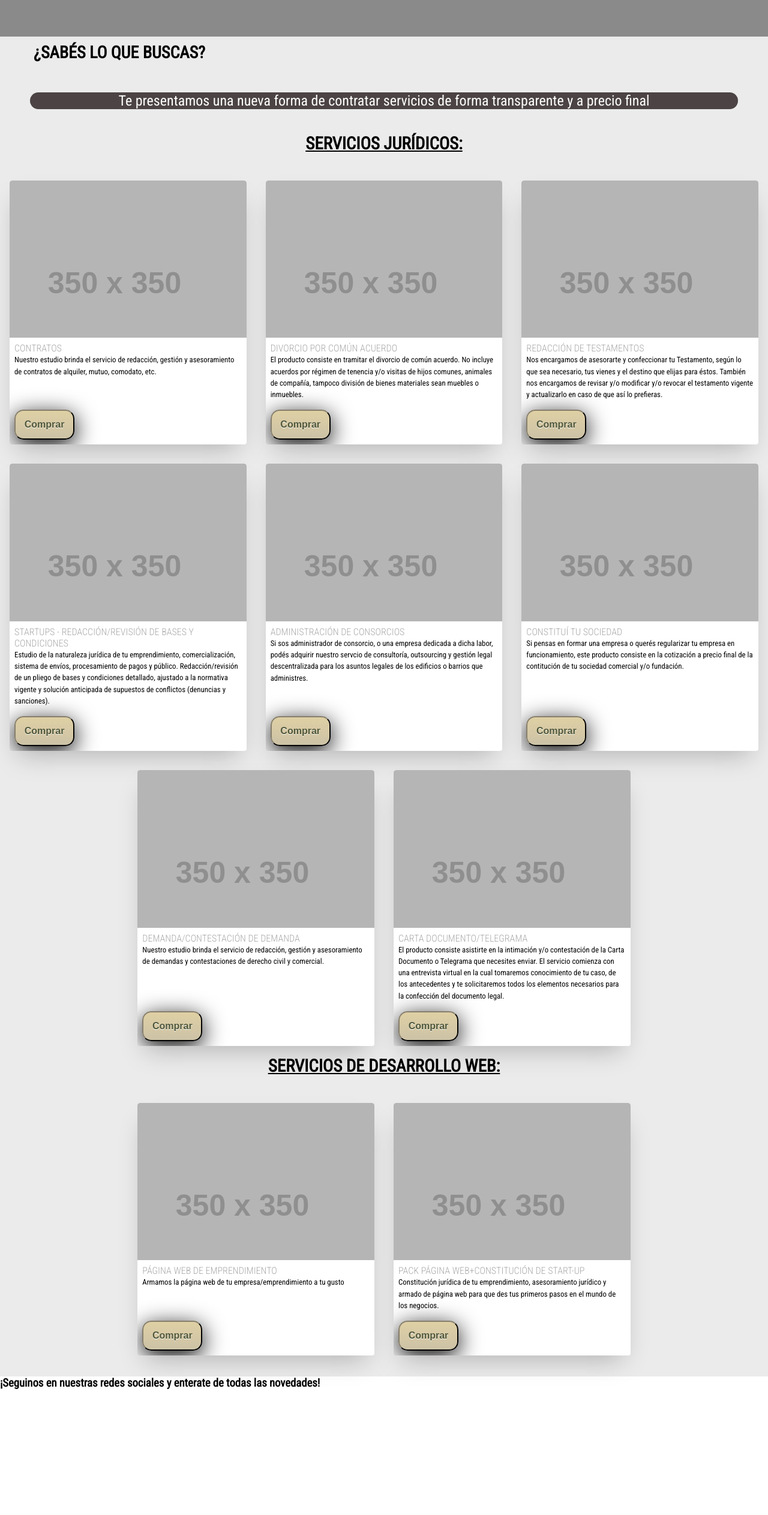
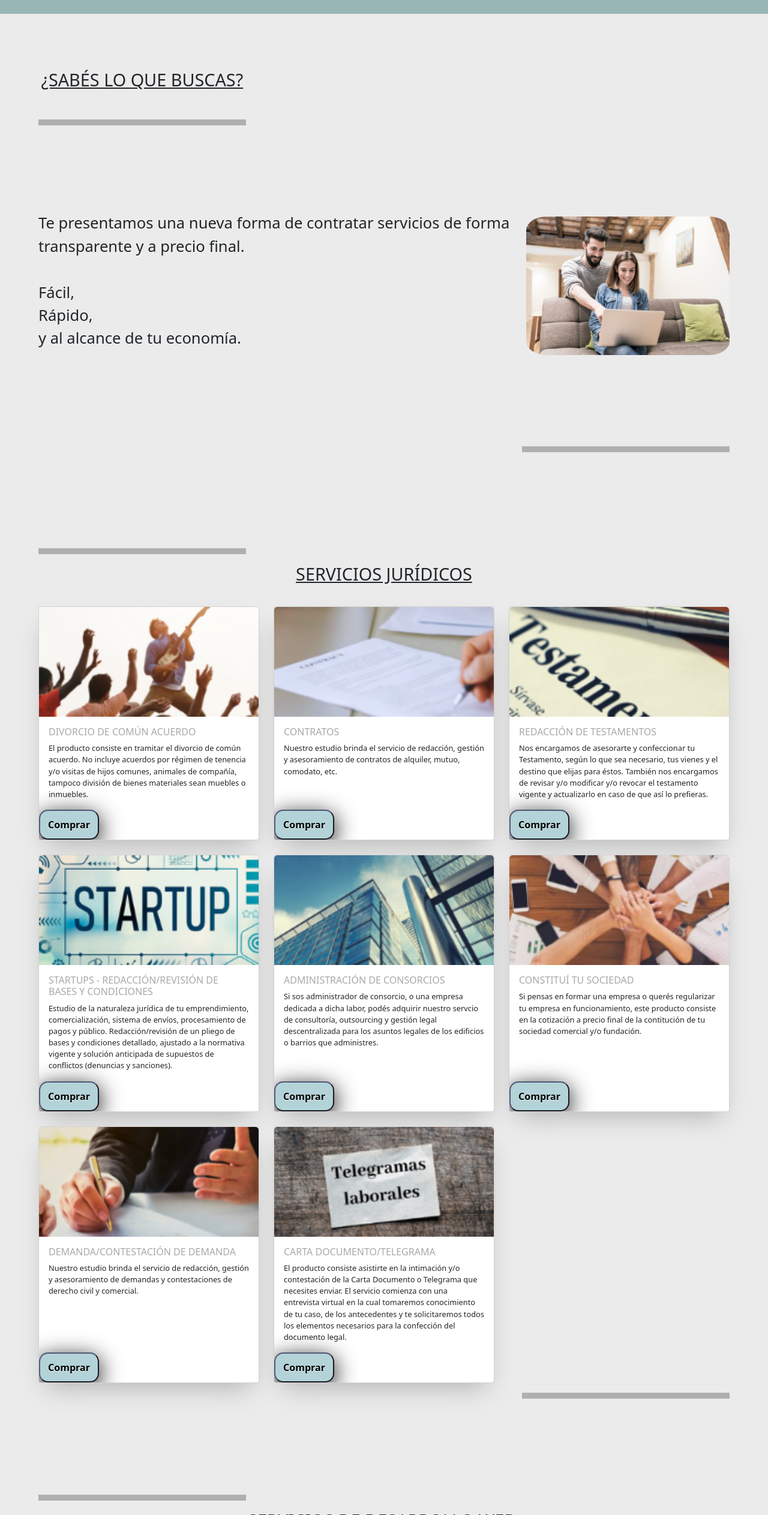
Before and after one commit to constanzabravi/bacbravi, a plain HTML site: page pages/tienda-legal.html in a window 1280 px wide. Shown: the part 274-2800 px from the top of the page at 60% size. Before the commit the page ends 2591 px from the top, so only its background shows below. Drawn offline with nearby package versions, Linux system fonts and the light colour scheme; placeholder pictures from the web are drawn by us.

Commit message:
bootstrap completo de todas las paginas

```diff
--- a/css/estilos.css
+++ b/css/estilos.css
@@ -54,7 +54,8 @@ section {
 .divSeccion {
     display: flex;
     flex-wrap: nowrap;
-    align-items: center
+    align-items: center;
+    justify-content: space-between;
 }
 
 .divSeccion p {
@@ -62,14 +63,15 @@ section {
     font-size: 1.6rem;
 }
 
-.imgQuienesSomos img {
+.imgSeccion {
     border-radius: 10%;
-    width: 100%;
+    max-width: 100%;
+    max-height: 100%;
 }
 
 
 .fondoSeccion {
-    background-color: #8A8A8A;
+    background-color: #98b6b6;
     color: black;
 }
 
@@ -93,13 +95,13 @@ section {
     width: 100px;
     height: 50px;
     border-width: 2px;
-    color: #505739;
-    border-color: #333029;
+    color: black;
+    border-color: #4e5875;
     font-weight: bold;
     border-radius: 15px;
     box-shadow: 0px 9px 38px 0px black;
     text-shadow: 0px 1px 0px #ffffff;
-    background: linear-gradient(rgba(223, 208, 164, 1), #ccc2a6);
+    background: #b3d3d8;
 }
 
 .buttonClass:hover {
@@ -265,9 +267,12 @@ hr {
 .divSeccion1 {
     font-size: 1.5rem;
     text-align: center;
-    padding: 10px;
+    padding: 20px;
+    background-color:#98b6b6;
 }
-
+.divSeccion1 h2 {
+margin-top: 20px;
+}
 .divSeccion1 p {
     padding: 5px 5px;
 }
@@ -281,7 +286,7 @@ hr {
 }
 
 .cartas1 {
-    background-color: #4c4444;
+    background-color: #8A8A8A;
     color: white;
     margin: 40px 50px;
     border-radius: 20px;
--- a/pages/tienda-legal.html
+++ b/pages/tienda-legal.html
@@ -5,7 +5,8 @@
     <meta charset="UTF-8">
     <meta http-equiv="X-UA-Compatible" content="IE=edge">
     <meta name="viewport" content="width=device-width, initial-scale=1.0">
-    <link href="https://cdn.jsdelivr.net/npm/bootstrap@5.2.0-beta1/dist/css/bootstrap.min.css" rel="stylesheet"integrity="sha384-0evHe/X+R7YkIZDRvuzKMRqM+OrBnVFBL6DOitfPri4tjfHxaWutUpFmBp4vmVor" crossorigin="anonymous">
+    <link href="https://cdn.jsdelivr.net/npm/bootstrap@5.2.0-beta1/dist/css/bootstrap.min.css" rel="stylesheet"
+        integrity="sha384-0evHe/X+R7YkIZDRvuzKMRqM+OrBnVFBL6DOitfPri4tjfHxaWutUpFmBp4vmVor" crossorigin="anonymous">
     <title>TIENDA LEGAL</title>
     <link rel="icon" href="../assets/favicon.ico">
     <link rel="stylesheet" href="../css/estilos.css">
@@ -16,21 +17,24 @@
 
 <header>
     <!-- inicio de navbar -->
-    <nav class="navbar navbar-expand-lg style="background-color: #FFFFFF;">
+    <nav class="navbar navbar-expand-lg style=" background-color: #FFFFFF;">
         <div class="container-fluid">
-         <a class="navbar-brand" href="#"><img src="../assets/baclogo.jpg"  width="180" height="140" class="d-inline-block imgheader"></a>
-           <button class="navbar-toggler" type="button" data-bs-toggle="collapse"
-               data-bs-target="#navbarNavAltMarkup" aria-controls="navbarNavAltMarkup" aria-expanded="false"
-               aria-label="Toggle navigation">
+            <a class="navbar-brand" href="#"><img src="../assets/baclogo.jpg" width="180" height="140"
+                    class="d-inline-block imgheader"></a>
+            <button class="navbar-toggler" type="button" data-bs-toggle="collapse" data-bs-target="#navbarNavAltMarkup"
+                aria-controls="navbarNavAltMarkup" aria-expanded="false" aria-label="Toggle navigation">
                 <span class="navbar-toggler-icon"></span>
             </button>
             <div class="collapse navbar-collapse" id="navbarNavAltMarkup">
                 <div class="navbar-nav">
                     <a class="nav-link animacionSalto navhover" href="../index.html">INICIO</a>
-                   <a class="nav-link animacionSalto navhover" href="agenda-tu-entrevista.html">AGENDÁ TU ENTREVISTA</a>
-                   <a class="nav-link animacionSalto navhover" href="../index.html#formulario">ORIENTACIÓN SIN CARGO</a>
+                    <a class="nav-link animacionSalto navhover" href="agenda-tu-entrevista.html">AGENDÁ TU
+                        ENTREVISTA</a>
+                    <a class="nav-link animacionSalto navhover" href="../index.html#formulario">ORIENTACIÓN SIN
+                        CARGO</a>
                     <a class="nav-link animacionSalto navhover" href="tienda-legal.html">TIENDA LEGAL</a>
-                   <a class="nav-link animacionSalto navhover" href="trabaja-con-nosotros.html">TRABAJÁ CON NOSOTROS</a>
+                    <a class="nav-link animacionSalto navhover" href="trabaja-con-nosotros.html">TRABAJÁ CON
+                        NOSOTROS</a>
                     <a class="nav-link animacionSalto navhover" href="capacitate.html">CAPACITATE</a>
                 </div>
             </div>
@@ -39,150 +43,172 @@
 </header>
 <!-- contenido -->
 <main>
-        <section class="fondoSeccion">
-            <h2 class="claseTitulo">TIENDA LEGAL</h2>
+    <section class="divSeccion1">
+        <h2 class="claseTitulo lead">TIENDA LEGAL</h2>
     </section>
-        <div class="divSeccion1">
-            <h3 class="animacionP">¿SABÉS LO QUE BUSCAS?</h3>
+    <br>
+    <section>
+    <p class="claseTitulo lead animacionP">¿SABÉS LO QUE BUSCAS?</p>
+    <hr>
+</section>
+    <section class="divSeccion">
+        <p class="lead">Te presentamos una nueva forma de contratar servicios de forma transparente y a
+            precio final. <br> <br>
+            Fácil, <br> Rápido, <br>y al alcance de tu economía.</p>
+        <div><img src="../assets/tiendalegal.jpg" class="imgSeccion animacionAgranda" alt="comprar">
+    </section>
+    <section>
+    <hr class="hr1">
+    </section>
+    <section>
+        <div>
+            <hr>
+            <h3 class="claseTitulo lead">SERVICIOS JURÍDICOS</h3>
         </div>
-        <div>
-            <p class="cartas1">Te presentamos una nueva forma de contratar servicios de forma transparente y a
-                precio final</p>
+        <div class="row row-cols-1 row-cols-md-3 g-4">
+            <div class="col animacionAgranda">
+                <div class="card h-100">
+                    <img src="../assets/1.png" class="card-img-top" alt="divorcio">
+                    <div class="card-body">
+                        <h5 class="card-title">Divorcio de común acuerdo</h5>
+                        <p class="card-text lead">El producto consiste en tramitar el divorcio de común acuerdo. No incluye
+                            acuerdos por régimen de tenencia y/o visitas de hijos comunes, animales de compañía, tampoco
+                            división de bienes materiales sean muebles o inmuebles.</p>
                     </div>
-        <div>
-            <h3 class="claseTitulo">SERVICIOS JURÍDICOS:</h3>
-        </div>
-        <ul class="cards">
-            <li class="cards-item">
-                <div class="card">
-                    <div class="card-image"></div>
-                    <div class="card-content">
-                        <div class="card-title">Contratos</div>
-                        <p class="card-text">Nuestro estudio brinda el servicio de redacción, gestión y asesoramiento de
-                            contratos de alquiler, mutuo, comodato, etc.</p>
                     <button class="buttonClass">Comprar</button>
                 </div>
             </div>
-            </li>
-            <li class="cards-item">
-                <div class="card">
-                    <div class="card-image"></div>
-                    <div class="card-content">
-                        <div class="card-title">Divorcio por común acuerdo</div>
-                        <p class="card-text">El producto consiste en tramitar el divorcio de común acuerdo. No incluye
-                            acuerdos por régimen de tenencia y/o visitas de hijos comunes, animales de compañía, tampoco
-                            división de bienes materiales sean muebles o inmuebles.</p>
+            <div class="col animacionAgranda">
+                <div class="card h-100">
+                    <img src="../assets/2.png" class="card-img-top" alt="contratos">
+                    <div class="card-body">
+                        <h5 class="card-title">Contratos</h5>
+                        <p class="card-text lead">Nuestro estudio brinda el servicio de redacción, gestión y asesoramiento de
+                            contratos de alquiler, mutuo, comodato, etc.</p>
+                    </div>
                     <button class="buttonClass">Comprar</button>
                 </div>
             </div>
-            </li>
-            <li class="cards-item">
-                <div class="card">
-                    <div class="card-image"></div>
-                    <div class="card-content">
-                        <div class="card-title">Redacción de testamentos</div>
-                        <p class="card-text">Nos encargamos de asesorarte y confeccionar tu Testamento, según lo que sea
+            <div class="col animacionAgranda">
+                <div class="card h-100">
+                    <img src="../assets/7.png" class="card-img-top" alt="testamento">
+                    <div class="card-body">
+                        <h5 class="card-title">Redacción de testamentos</h5>
+                        <p class="card-text lead">Nos encargamos de asesorarte y confeccionar tu Testamento, según lo que sea
                             necesario, tus vienes y el destino que elijas para éstos. También nos encargamos de revisar
                             y/o modificar y/o revocar el testamento vigente y actualizarlo en caso de que así lo
-                            prefieras.</p>
+                            prefieras.
+                    </div>
                     <button class="buttonClass">Comprar</button>
                 </div>
             </div>
-            </li>
-            <li class="cards-item">
-                <div class="card">
-                    <div class="card-image"></div>
-                    <div class="card-content">
-                        <div class="card-title">Startups - Redacción/revisión de bases y condiciones</div>
-                        <p class="card-text">Estudio de la naturaleza jurídica de tu emprendimiento, comercialización,
+            <div class="col animacionAgranda">
+                <div class="card h-100">
+                    <img src="../assets/8.png" class="card-img-top" alt="startup">
+                    <div class="card-body">
+                        <h5 class="card-title">Startups - Redacción/revisión de bases y condiciones</h5>
+                        <p class="card-text lead">Estudio de la naturaleza jurídica de tu emprendimiento, comercialización,
                             sistema de envíos, procesamiento de pagos y público. Redacción/revisión de un pliego de
                             bases y condiciones detallado, ajustado a la normativa vigente y solución anticipada de
                             supuestos de conflictos (denuncias y sanciones).</p>
+                    </div>
                     <button class="buttonClass">Comprar</button>
                 </div>
             </div>
-            </li>
-            <li class="cards-item">
-                <div class="card">
-                    <div class="card-image"></div>
-                    <div class="card-content">
-                        <div class="card-title">Administración de consorcios</div>
-                        <p class="card-text">Si sos administrador de consorcio, o una empresa dedicada a dicha labor,
+            <div class="col animacionAgranda">
+                <div class="card h-100">
+                    <img src="../assets/5.png" class="card-img-top" alt="...">
+                    <div class="card-body">
+                        <h5 class="card-title">Administración de consorcios</h5>
+                        <p class="card-text lead">Si sos administrador de consorcio, o una empresa dedicada a dicha labor,
                             podés adquirir nuestro servcio de consultoría, outsourcing y gestión legal descentralizada
                             para los asuntos legales de los edificios o barrios que administres.</p>
+                    </div>
                     <button class="buttonClass">Comprar</button>
                 </div>
             </div>
-            </li>
-            <li class="cards-item">
-                <div class="card">
-                    <div class="card-image"></div>
-                    <div class="card-content">
-                        <div class="card-title">Constituí tu sociedad</div>
-                        <p class="card-text">Si pensas en formar una empresa o querés regularizar tu empresa en
+            <div class="col animacionAgranda">
+                <div class="card h-100">
+                    <img src="../assets/10.png" class="card-img-top" alt="constituir sociedad">
+                    <div class="card-body">
+                        <h5 class="card-title">Constituí tu sociedad</h5>
+                        <p class="card-text lead">Si pensas en formar una empresa o querés regularizar tu empresa en
                             funcionamiento, este producto consiste en la cotización a precio final de la contitución de
-                            tu sociedad comercial y/o fundación. </p>
+                            tu sociedad comercial y/o fundación.</p>
+                    </div>
                     <button class="buttonClass">Comprar</button>
                 </div>
             </div>
-            </li>
-            <li class="cards-item">
-                <div class="card">
-                    <div class="card-image"></div>
-                    <div class="card-content">
-                        <div class="card-title">Demanda/Contestación de demanda</div>
-                        <p class="card-text">Nuestro estudio brinda el servicio de redacción, gestión y asesoramiento de
+            <div class="col animacionAgranda">
+                <div class="card h-100">
+                    <img src="../assets/9.png" class="card-img-top" alt="...">
+                    <div class="card-body">
+                        <h5 class="card-title">Demanda/Contestación de demanda</h5>
+                        <p class="card-text lead">Nuestro estudio brinda el servicio de redacción, gestión y asesoramiento de
                             demandas y contestaciones de derecho civil y comercial.</p>
+                    </div>
                     <button class="buttonClass">Comprar</button>
                 </div>
             </div>
-            </li>
-            <li class="cards-item">
-                <div class="card">
-                    <div class="card-image"></div>
-                    <div class="card-content">
-                        <div class="card-title">CARTA DOCUMENTO/TELEGRAMA</div>
-                        <p class="card-text">El producto consiste asistirte en la intimación y/o contestación de la
+            <div class="col animacionAgranda">
+                <div class="card h-100">
+                    <img src="../assets/3.png" class="card-img-top" alt="...">
+                    <div class="card-body">
+                        <h5 class="card-title">Carta Documento/Telegrama</h5>
+                        <p class="card-text lead">El producto consiste asistirte en la intimación y/o contestación de la
                             Carta Documento o Telegrama que necesites enviar. El servicio comienza con una entrevista
                             virtual en la cual tomaremos conocimiento de tu caso, de los antecedentes y te solicitaremos
                             todos los elementos necesarios para la confección del documento legal.</p>
+                    </div>
                     <button class="buttonClass">Comprar</button>
                 </div>
             </div>
-            </li>
-            <!-- <li>Reclamo administrativo</li>
-                <li>Redacción de Carta Documento</li> -->
-        </ul>
-        <h3 class="claseTitulo">SERVICIOS DE DESARROLLO WEB:</h3>
-        <ul class="cards">
-            <li class="cards-item">
-                <div class="card">
-                    <div class="card-image"></div>
-                    <div class="card-content">
-                        <div class="card-title">Página web de emprendimiento</div>
-                        <p class="card-text">Armamos la página web de tu empresa/emprendimiento a tu gusto</p>
-                        <button class="buttonClass">Comprar</button>
         </div>
-            <li class="cards-item">
-                <div class="card">
-                    <div class="card-image"></div>
-                    <div class="card-content">
-                        <div class="card-title">Pack página web+constitución de start-up</div>
-                        <p class="card-text">Constitución jurídica de tu emprendimiento, asesoramiento jurídico y armado
-                            de página web para que des tus primeros pasos en el mundo de los negocios.</p>
+        <hr class="hr1">
+    </section>
+    <section>
+        <hr>
+        <h3 class="claseTitulo lead">SERVICIOS DE DESARROLLO WEB:</h3>
+        <div class="row row-cols-1 row-cols-md-3 g-4">
+            <div class="col animacionAgranda">
+                <div class="card h-100">
+                    <img src="../assets/6.png" class="card-img-top" alt="...">
+                    <div class="card-body">
+                        <h5 class="card-title">Página web de emprendimiento</h5>
+                        <p class="card-text lead">Armamos la página web de tu empresa/emprendimiento a tu gusto.</p>
+                        </p>
+                    </div>
                     <button class="buttonClass">Comprar</button>
                 </div>
             </div>
-            </li>
+            <div class="col animacionAgranda">
+                <div class="card h-100">
+                    <img src="../assets/4.png" class="card-img-top" alt="...">
+                    <div class="card-body">
+                        <h5 class="card-title">Pack página web+constitución de start-up</h5>
+                        <p class="card-text lead">Constitución jurídica de tu emprendimiento, asesoramiento jurídico y armado
+                            de página web para que des tus primeros pasos en el mundo de los negocios.</p>
+                        </p>
                     </div>
-            </li>
-        </ul>
+                    <button class="buttonClass">Comprar</button>
                 </div>
+            </div>
+        </div>
+        <hr class="hr1">
+    </section>
     <br>
 </main>
 <!-- inicio de footer -->
-    <footer>
-        <h3>¡Seguinos en nuestras redes sociales y enterate de todas las novedades!</h3>
+<footer class="bg-light text-center text-black lead">
+    <!-- Copyright -->
+    <div class="text-center p-3" style="background-color:#FFCBA4">
+        ¡Seguinos en nuestras redes sociales!
+        <div class="text-center p-3" style="background-color:#f4b482">
+            © 2020 Copyright:
+            <a class="text-black" href="www.baclawytech.com">Bac Law & Tech</a>
+        </div>
+    </div>
+    <!-- Copyright -->
 </footer>
 <script src="https://cdn.jsdelivr.net/npm/bootstrap@5.2.0-beta1/dist/js/bootstrap.bundle.min.js"
     integrity="sha384-pprn3073KE6tl6bjs2QrFaJGz5/SUsLqktiwsUTF55Jfv3qYSDhgCecCxMW52nD2"
```
Also changed, not shown: index.html (+3 -2 lines), pages/agenda-tu-entrevista.html (+48 -29 lines), pages/capacitate.html (+83 -113 lines), pages/trabaja-con-nosotros.html (+61 -36 lines), assets/1.png (added), assets/10.png (added), assets/2.png (added), assets/3.png (added), assets/4.png (added), assets/5.png (added), assets/6.png (added), assets/7.png (added), assets/8.png (added), assets/9.png (added), 3 more files, 1 other file. Lines whose indentation alone changed are shown as unchanged.
